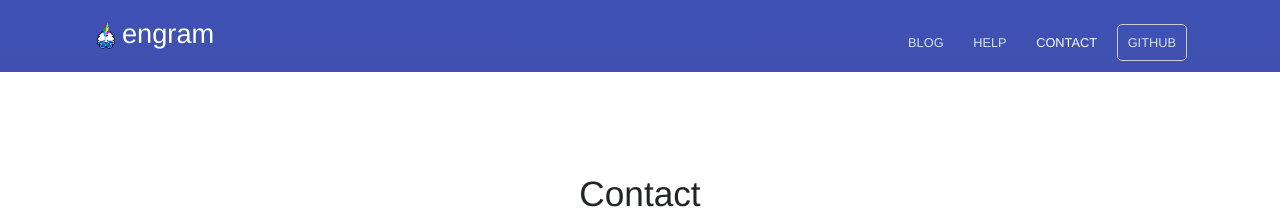
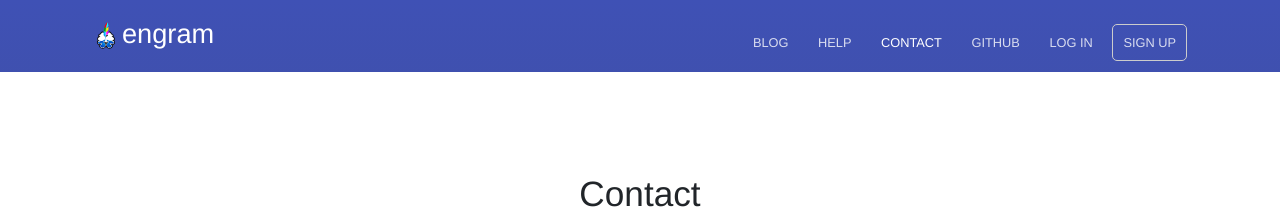
Before and after one commit to engramhq/engram-product-site, a Jekyll site: the page built from contact.md, in a window 1280 px wide. Shown: the top 214 px of the page. Built offline with Jekyll 4.4.1, drawn with Linux system fonts in a browser that asks for light colours.

```diff
--- a/_data/navigation.yml
+++ b/_data/navigation.yml
@@ -9,4 +9,10 @@
   highlight: false
 - name: Github
   link: https://github.com/engramhq
+  highlight: false
+- name: Log in
+  link: https://engram.xyzdigital.com/login
+  highlight: false
+- name: Sign up
+  link: https://engram.xyzdigital.com/signup
   highlight: true
```
